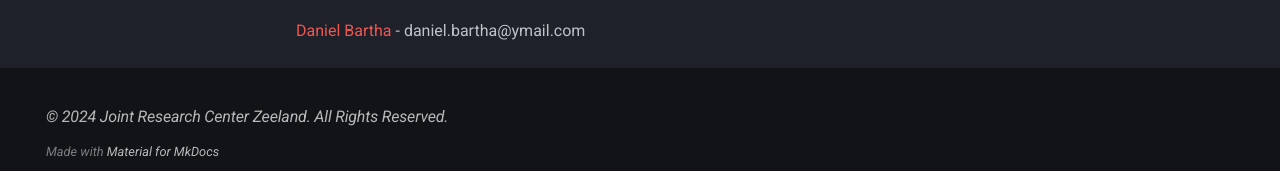
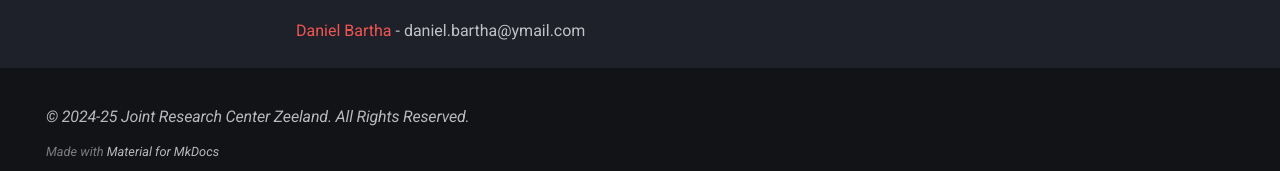
Before and after one commit to jrcz-data-science-lab/VirtualAnatomy-Documentation, an MkDocs documentation site: the page built from docs/index.md, in a window 1280 px wide and 900 px high, scrolled down 1233 px. Shown: the part 726-897 px from the top of the window. Built offline with MkDocs 1.6.1 and Material for MkDocs 9.7.7, drawn with Linux system fonts in a browser that asks for light colours; comment, search, counter and statistics services are not loaded.

Commit message:
Updated copiright date from 2024 to 2024-25

```diff
--- a/mkdocs.yml
+++ b/mkdocs.yml
@@ -11,7 +11,7 @@
   - md_in_html
 
 
-copyright: <h3><i>© 2024 Joint Research Center Zeeland. All Rights Reserved.
+copyright: <h3><i>© 2024-25 Joint Research Center Zeeland. All Rights Reserved.
 
 theme:
   name: material
```
